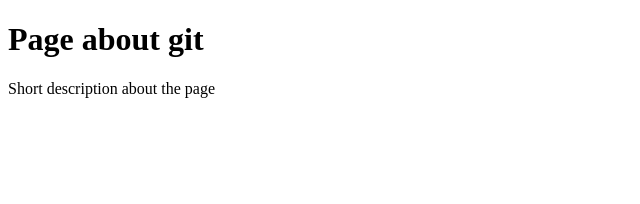
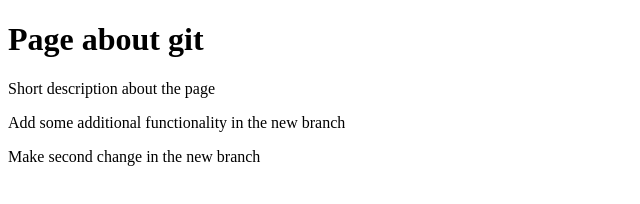
Before and after one commit to AlekseyKrupsky/testgit, a plain HTML site: page index.html in a window 1280 px wide. Shown: the whole page, without its empty margins (0-640 px from the left). Drawn offline with Linux system fonts and the light colour scheme.

Commit message:
Second change in new_brach

```diff
--- a/index.html
+++ b/index.html
@@ -7,5 +7,7 @@
 <body>
     <h1>Page about git</h1>
     <p>Short description about the page</p>
+<p>Add some additional functionality in the new branch</p>
+<p>Make second change in the new branch</p>
 </body>
 </html>
```
